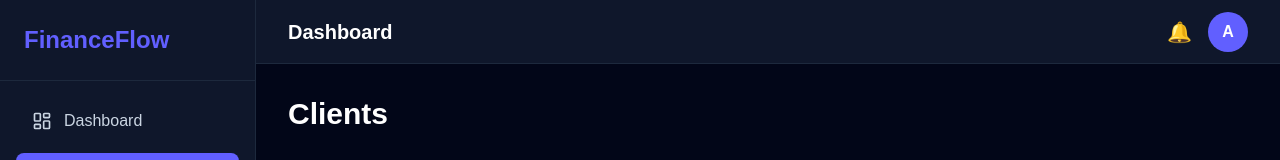
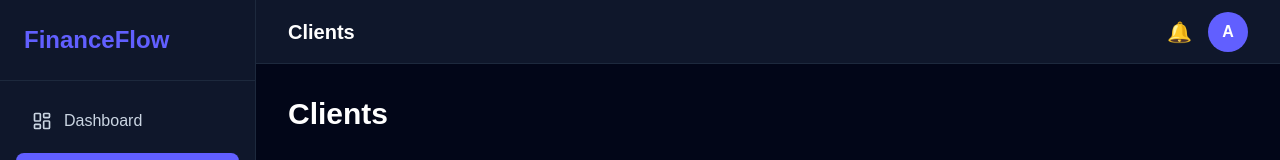
Before and after one commit to Aleena-Yameen/financeflow-saas, a Next.js app: page /clients in a window 1280 px wide. Shown: the top 160 px of the page. Built offline with nearby package versions, Linux system fonts and the light colour scheme.

Commit message:
feat: add dynamic navbar title

```diff
--- a/components/layout/Navbar.tsx
+++ b/components/layout/Navbar.tsx
@@ -1,9 +1,18 @@
+"use client";
+
+import { usePathname } from "next/navigation";
 export default function Navbar() {
+  const pathname = usePathname();
+  const currentPage = pathname.split("/")[1];
+
+const pageTitle =
+  currentPage.charAt(0).toUpperCase() +
+  currentPage.slice(1);
   return (
     <header className="h-16 border-b border-slate-800 bg-slate-900 flex items-center justify-between px-8">
       <h2 className="text-xl font-semibold">
-        Dashboard
-      </h2>
+  {pageTitle}
+</h2>
 
       <div className="flex items-center gap-4">
         <button className="text-xl">🔔</button>
```
